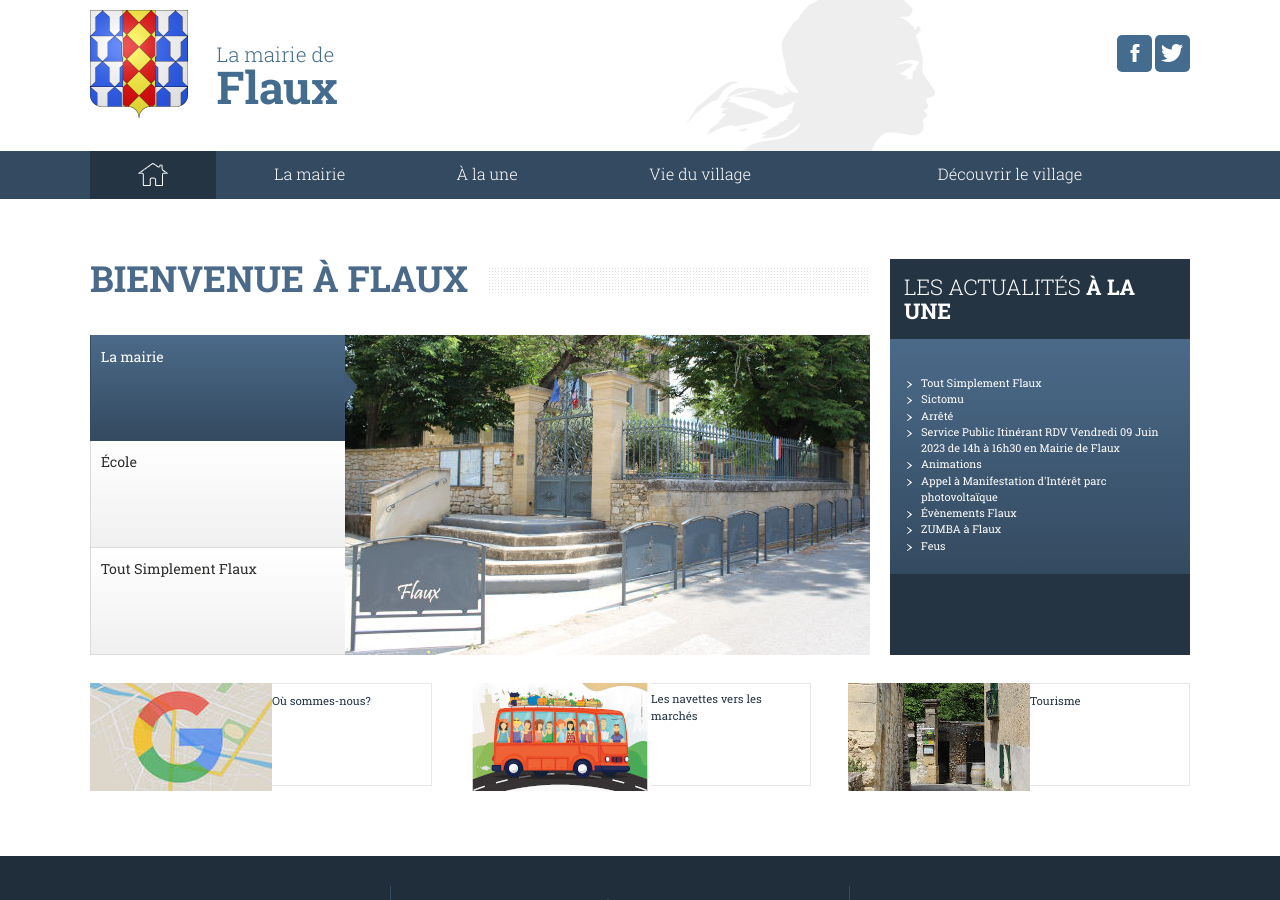
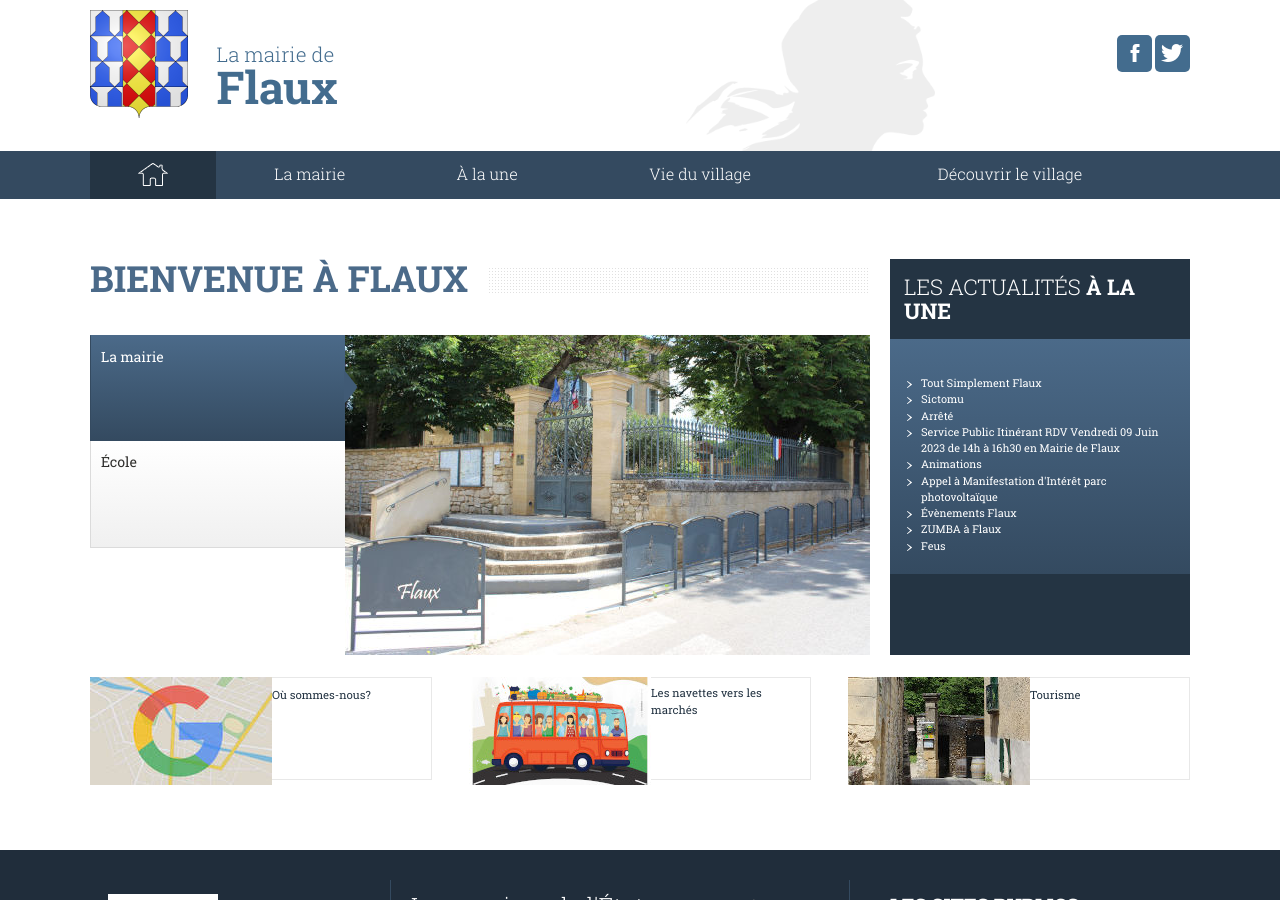
Before and after one commit to Flaux-Village/flaux-village.github.io, a Jekyll site: the page built from index.md, in a window 1280 px wide and 900 px high. Built offline with Jekyll 4.4.1, drawn with Linux system fonts in a browser that asks for light colours.

Commit message:
Update index.md

```diff
--- a/index.md
+++ b/index.md
@@ -13,10 +13,6 @@ onglets_principaux:
   addresse: /ecole.html
   illustration: /assets/illustrations/525_320_Flauxbanner3_3614.jpg
   description_illustration: école de Flaux
-- titre: Tout Simplement Flaux
-  addresse: /actualites/toutsimplement.html
-  illustration: /assets/flyer/Tapastoutsimplement.ete.2023.jpeg
-  description_illustration: Toutsimplement
 articles_en_vedette:
 - titre: Où sommes-nous?
   addresse: https://www.google.com/maps/dir//Mairie,+7+Rue+de+la+Mairie,+30700+Flaux/@44.0126437,4.4763609,13z/data=!4m8!4m7!1m0!1m5!1m1!1s0x12b5b63c3159cc4b:0x9feb3ce2c7fcb932!2m2!1d4.504586!2d44.020724modestes_frontpageactussecondaires.png
```
